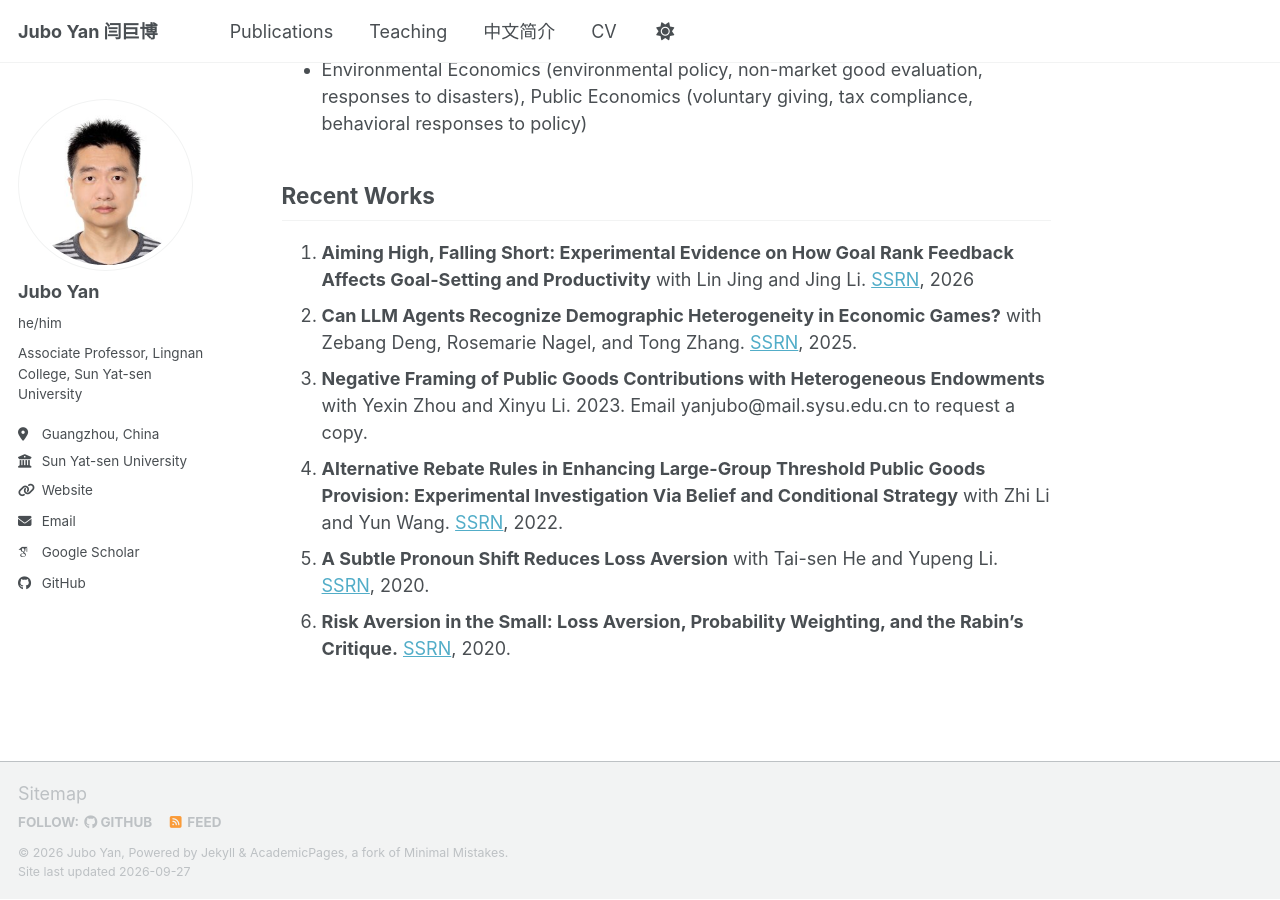
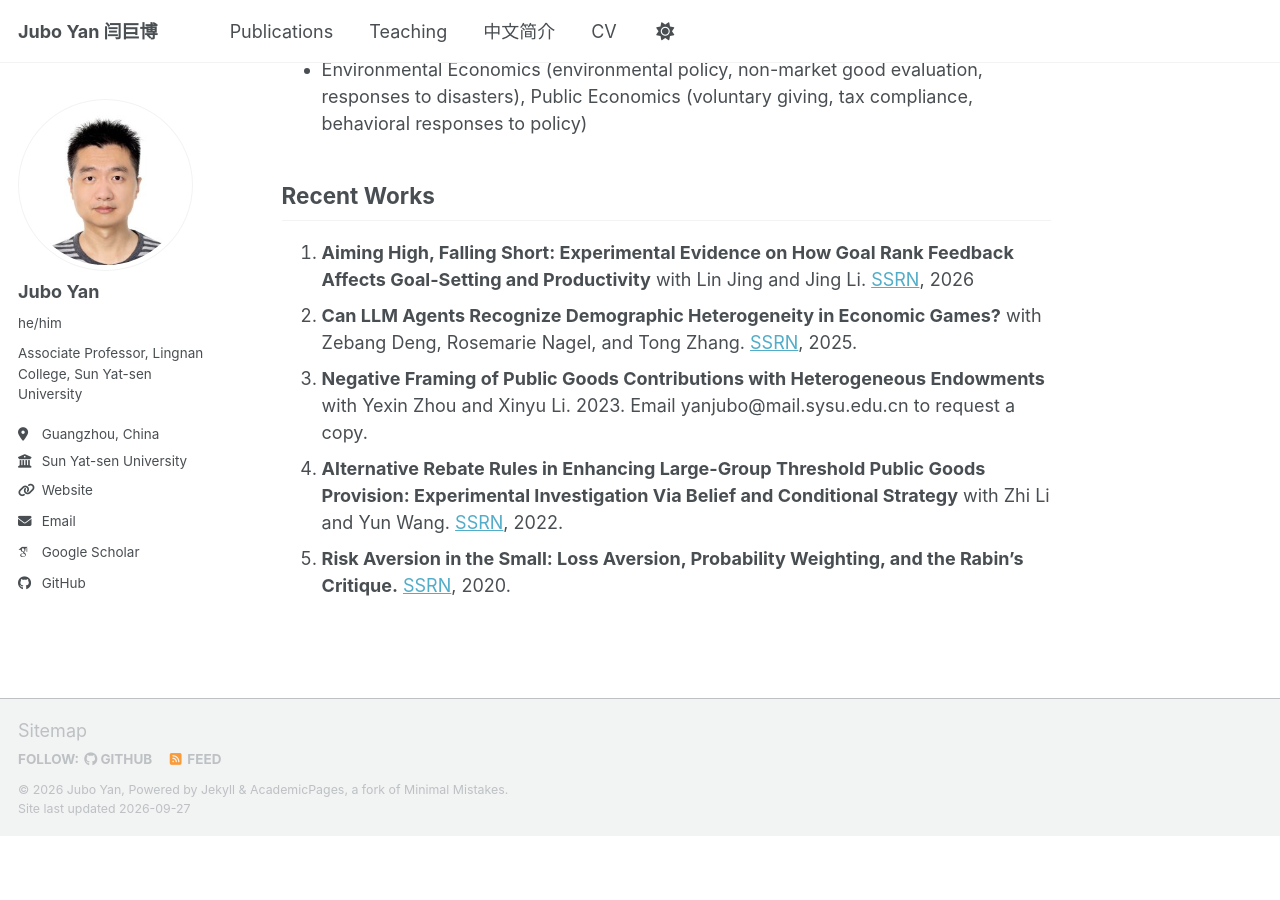
Before and after one commit to xiaogengjacky/xiaogengjacky.github.io, a Jekyll site: the page built from _pages/about.md, in a window 1280 px wide and 900 px high, scrolled down 1325 px. Built offline with Jekyll 4.4.1, drawn with Linux system fonts in a browser that asks for light colours; some web fonts are replaced; a script bundle is joined from its source files by our own code; library files that are not in the unit come from our copies; after the commit the page ends 2162 px from its top, so only the background shows below that.

Commit message:
Remove published pronoun and loss aversion paper from homepage recent works

```diff
--- a/_pages/about.md
+++ b/_pages/about.md
@@ -37,5 +37,4 @@ If you are interested in having me serve in an advisory role for your PhD or Mas
 2. **Can LLM Agents Recognize Demographic Heterogeneity in Economic Games?** with Zebang Deng, Rosemarie Nagel, and Tong Zhang. [SSRN](https://papers.ssrn.com/sol3/papers.cfm?abstract_id=5197303), 2025.
 3. **Negative Framing of Public Goods Contributions with Heterogeneous Endowments** with Yexin Zhou and Xinyu Li. 2023. Email yanjubo@mail.sysu.edu.cn to request a copy.
 4. **Alternative Rebate Rules in Enhancing Large-Group Threshold Public Goods Provision: Experimental Investigation Via Belief and Conditional Strategy** with Zhi Li and Yun Wang. [SSRN](https://papers.ssrn.com/sol3/papers.cfm?abstract_id=4187988), 2022.
-5. **A Subtle Pronoun Shift Reduces Loss Aversion** with Tai-sen He and Yupeng Li. [SSRN](https://papers.ssrn.com/sol3/papers.cfm?abstract_id=3945320), 2020.
-6. **Risk Aversion in the Small: Loss Aversion, Probability Weighting, and the Rabin's Critique.** [SSRN](https://papers.ssrn.com/sol3/papers.cfm?abstract_id=2858124), 2020.
+5. **Risk Aversion in the Small: Loss Aversion, Probability Weighting, and the Rabin's Critique.** [SSRN](https://papers.ssrn.com/sol3/papers.cfm?abstract_id=2858124), 2020.
```
